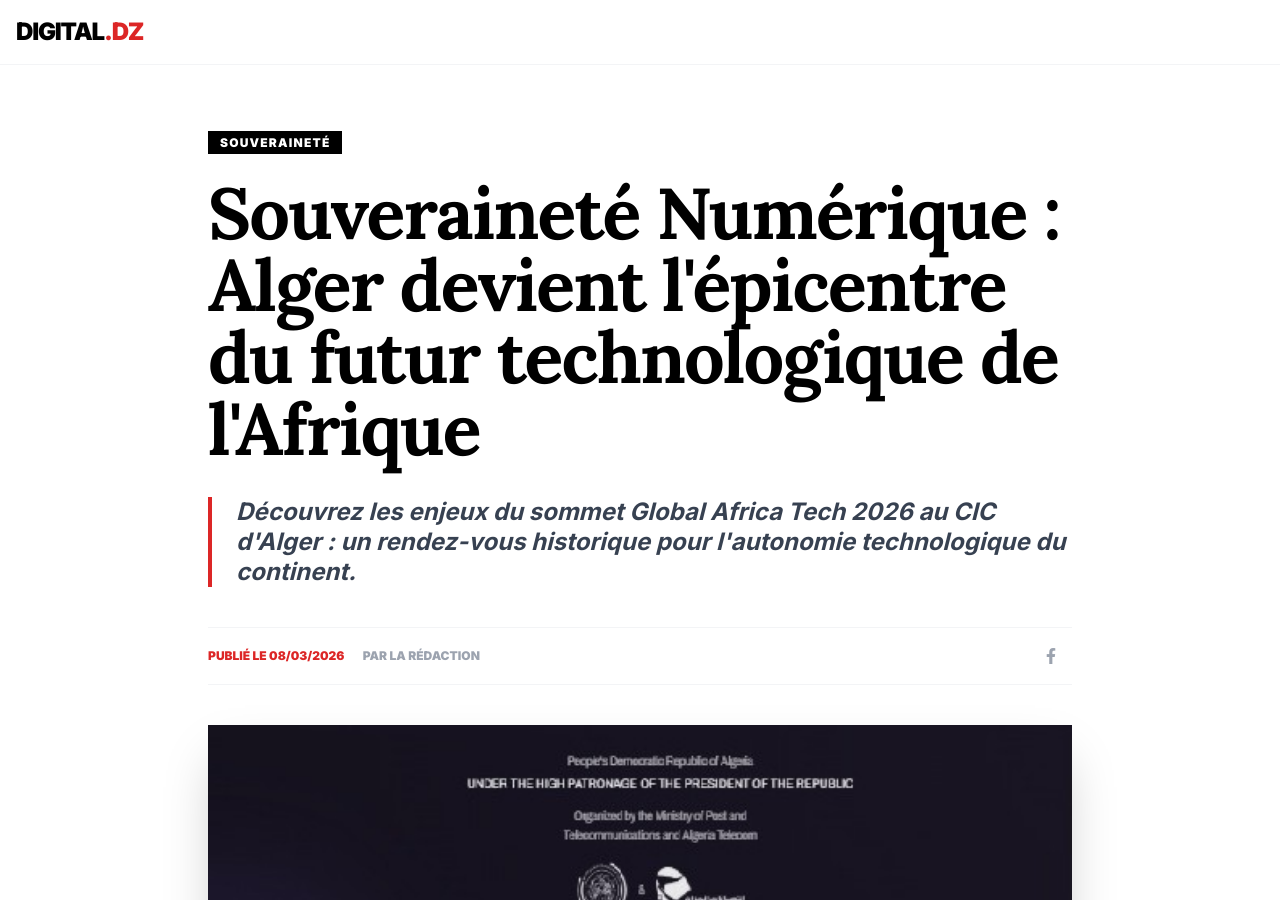
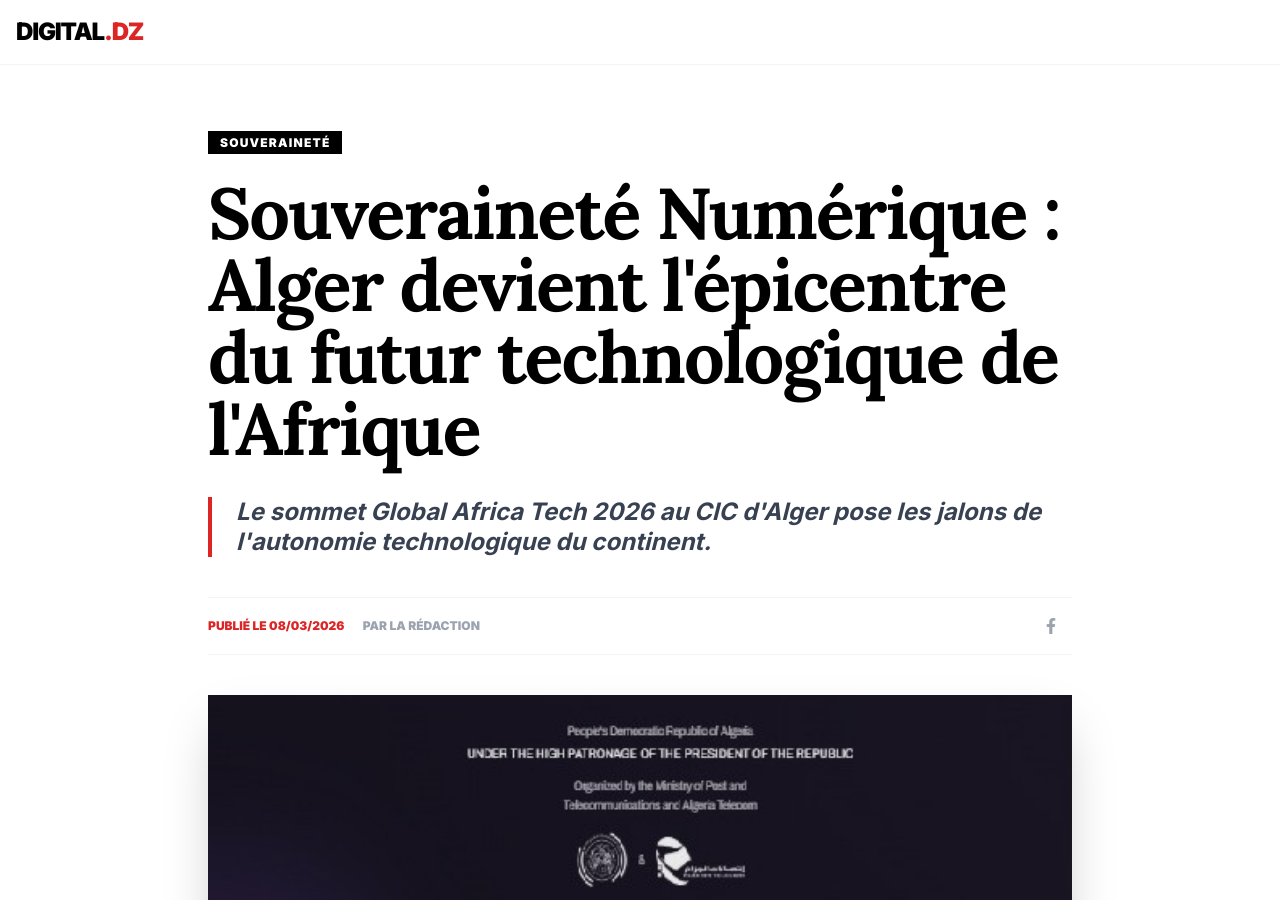
Before and after one commit to bastaps/Basta-InfosTech, a Jekyll site: the page built from presse/global-africa-tech-sommet-2026.md, in a window 1280 px wide and 900 px high. Built offline with Jekyll 4.4.1, drawn with Linux system fonts in a browser that asks for light colours; nearby versions of some CDN libraries.

Commit message:
Update global-africa-tech-sommet-2026.md

```diff
--- a/presse/global-africa-tech-sommet-2026.md
+++ b/presse/global-africa-tech-sommet-2026.md
@@ -1,10 +1,10 @@
 ---
 layout: article
 title: "Souveraineté Numérique : Alger devient l'épicentre du futur technologique de l'Afrique"
-date: 2026-03-08 10:30:00 +0100
+date: 2026-03-08 09:00:00 +0100
 image: "/img/Sigle-global-africa-tech.jpg"
 category: "Souveraineté"
-description: "Découvrez les enjeux du sommet Global Africa Tech 2026 au CIC d'Alger : un rendez-vous historique pour l'autonomie technologique du continent."
+description: "Le sommet Global Africa Tech 2026 au CIC d'Alger pose les jalons de l'autonomie technologique du continent."
 ---
 
 **« Tous les réseaux, une seule convergence. »** C’est sous ce slogan puissant que se tiendra, du **28 au 30 mars 2026**, le sommet **Global Africa Tech** au Centre International des Conférences (CIC) d’Alger. Organisé sous le Haut Patronage du Président de la République et piloté par le Ministère de la Poste et des Télécommunications, cet événement n'est pas qu'un simple salon : c'est le point de départ de la décolonisation numérique du continent.
```
